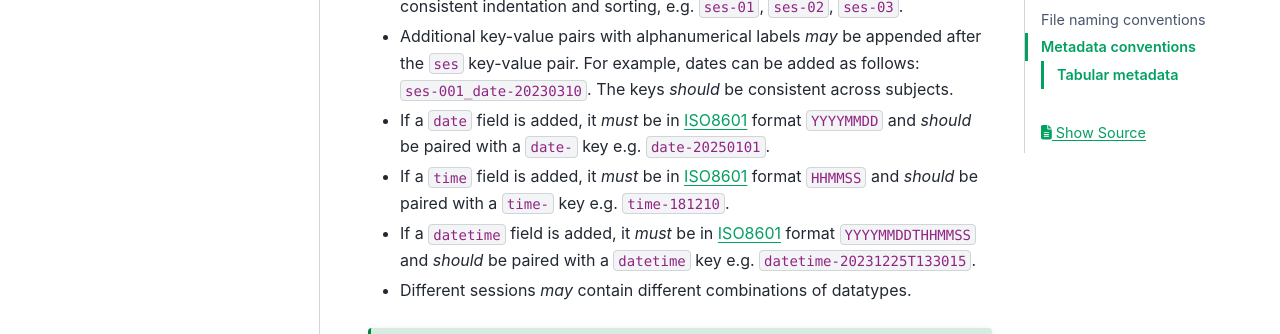
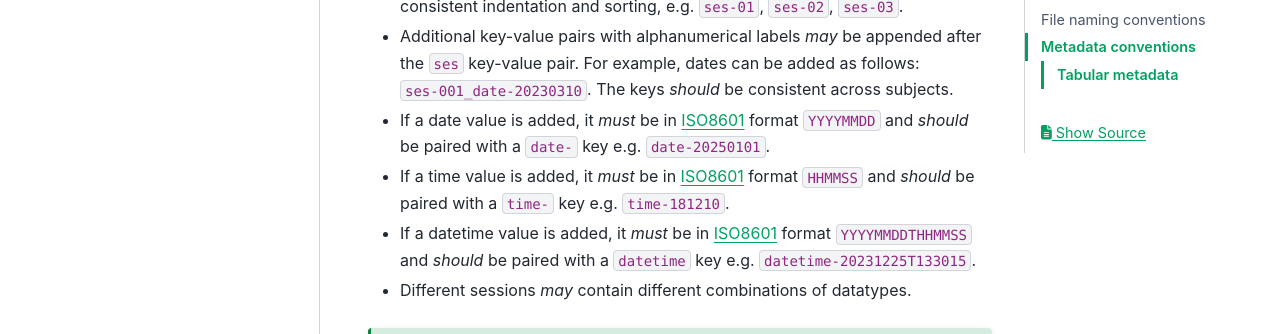
Before and after one commit to neuroinformatics-unit/NeuroBlueprint, a Sphinx documentation site: the page built from docs/source/specification.md, in a window 1280 px wide and 900 px high, scrolled down 2483 px. Shown: the part 150-484 px from the top of the window. Built offline with Sphinx 7.4.7 and the PyData theme 0.15.4, drawn with Linux system fonts in a browser that asks for light colours; the version number could not be read and is left out.

Commit message:
Improve clarity.

```diff
--- a/docs/source/specification.md
+++ b/docs/source/specification.md
@@ -57,9 +57,9 @@ Below we describe each level of the `rawdata` folder hierarchy in more detail. T
 * Session-level folders *must* be prefixed with a key-value pair that is unique for each session. The key *must* be `ses` and the value *must* be numerical, e.g. `ses-01`.
 * Sessions *should* be assigned ascending numerical labels as they are added to the project. The labels *should* be prefixed with an arbitrary number of 0s for consistent indentation and sorting, e.g. `ses-01`, `ses-02`, `ses-03`.
 * Additional key-value pairs with alphanumerical labels *may* be appended after the `ses` key-value pair. For example, dates can be added as follows: `ses-001_date-20230310`. The keys *should* be consistent across subjects.
-* If a `date` field is added, it *must* be in [ISO8601](https://en.wikipedia.org/wiki/ISO_8601) format `YYYYMMDD` and *should* be paired with a `date-` key e.g. `date-20250101`.
-* If a `time` field is added, it *must* be in [ISO8601](https://en.wikipedia.org/wiki/ISO_8601) format `HHMMSS` and *should* be paired with a `time-` key e.g. `time-181210`.
-* If a `datetime` field is added, it *must* be in [ISO8601](https://en.wikipedia.org/wiki/ISO_8601) format `YYYYMMDDTHHMMSS` and *should* be paired with a `datetime` key e.g. `datetime-20231225T133015`.
+* If a date value is added, it *must* be in [ISO8601](https://en.wikipedia.org/wiki/ISO_8601) format `YYYYMMDD` and *should* be paired with a `date-` key e.g. `date-20250101`.
+* If a time value is added, it *must* be in [ISO8601](https://en.wikipedia.org/wiki/ISO_8601) format `HHMMSS` and *should* be paired with a `time-` key e.g. `time-181210`.
+* If a datetime value is added, it *must* be in [ISO8601](https://en.wikipedia.org/wiki/ISO_8601) format `YYYYMMDDTHHMMSS` and *should* be paired with a `datetime` key e.g. `datetime-20231225T133015`.
 * Different sessions *may* contain different combinations of datatypes.
 
 :::{hint}
```
